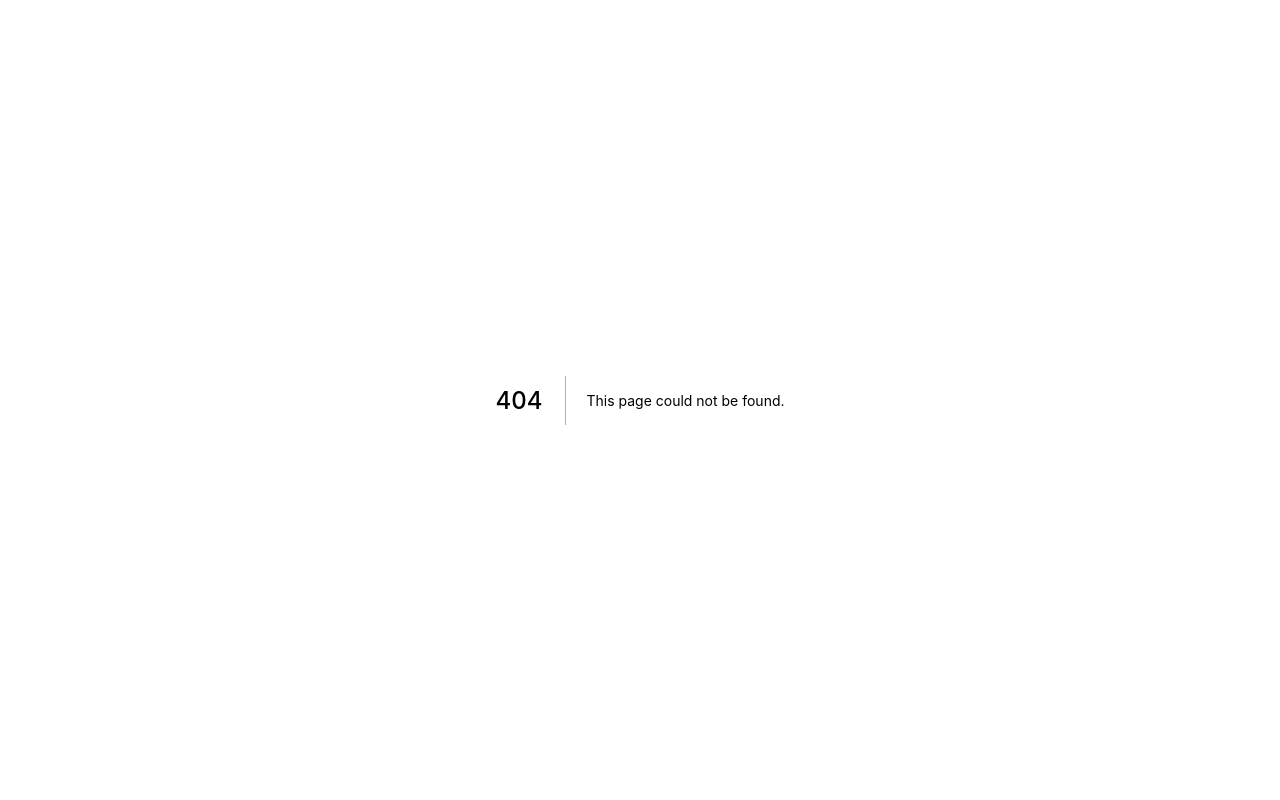
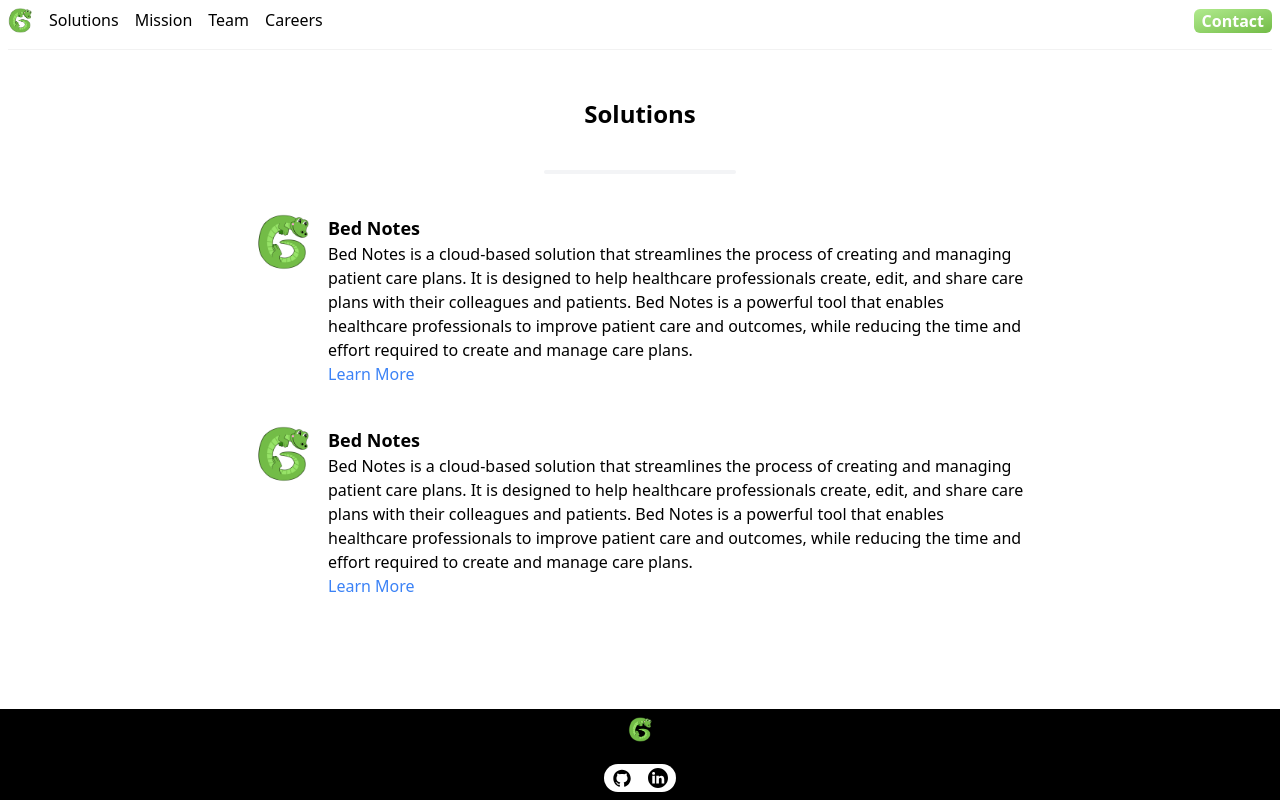
Before and after one commit to gator/gator, a Next.js app: page /solutions in a window 1280 px wide. Before the commit this address had no page. Built offline with nearby package versions, Linux system fonts and the light colour scheme.

Commit message:
solutions page

```diff
--- /dev/null
+++ b/pages/solutions.tsx
@@ -0,0 +1,71 @@
+import type { ReactElement } from 'react'
+import type { NextPageWithLayout } from './_app'
+import Link from 'next/link'
+import Layout from '../components/layout'
+import SEO from '../components/seo'
+
+const Solutions: NextPageWithLayout = () => {
+  return (
+    <>
+      <SEO title='Solutions - Gator' />
+
+      <main className='flex flex-col'>
+        <h1 className='text-2xl font-bold text-center'>Solutions</h1>
+        <hr className='w-48 h-1 mx-auto my-4 bg-gray-100 border-0 rounded md:my-10' />
+
+        <div className='space-y-10'>
+          <div className='flex justify-between space-x-4'>
+            <img src='/Alligator2.png' className='w-14 h-14' />
+            <div className=''>
+              <h2 className='text-lg font-bold'>Bed Notes</h2>
+              <p>
+                Bed Notes is a cloud-based solution that streamlines the process
+                of creating and managing patient care plans. It is designed to
+                help healthcare professionals create, edit, and share care plans
+                with their colleagues and patients. Bed Notes is a powerful tool
+                that enables healthcare professionals to improve patient care
+                and outcomes, while reducing the time and effort required to
+                create and manage care plans.
+              </p>
+              <a
+                href='https://bednotes.gator.sh'
+                target='_blank'
+                className='text-blue-500 hover:underline'
+              >
+                Learn More
+              </a>
+            </div>
+          </div>
+          <div className='flex justify-between space-x-4'>
+            <img src='/Alligator2.png' className='w-14 h-14' />
+            <div className=''>
+              <h2 className='text-lg font-bold'>Bed Notes</h2>
+              <p>
+                Bed Notes is a cloud-based solution that streamlines the process
+                of creating and managing patient care plans. It is designed to
+                help healthcare professionals create, edit, and share care plans
+                with their colleagues and patients. Bed Notes is a powerful tool
+                that enables healthcare professionals to improve patient care
+                and outcomes, while reducing the time and effort required to
+                create and manage care plans.
+              </p>
+              <a
+                href='https://bednotes.gator.sh'
+                target='_blank'
+                className='text-blue-500 hover:underline'
+              >
+                Learn More
+              </a>
+            </div>
+          </div>
+        </div>
+      </main>
+    </>
+  )
+}
+
+Solutions.getLayout = function getLayout(page: ReactElement) {
+  return <Layout>{page}</Layout>
+}
+
+export default Solutions
```
